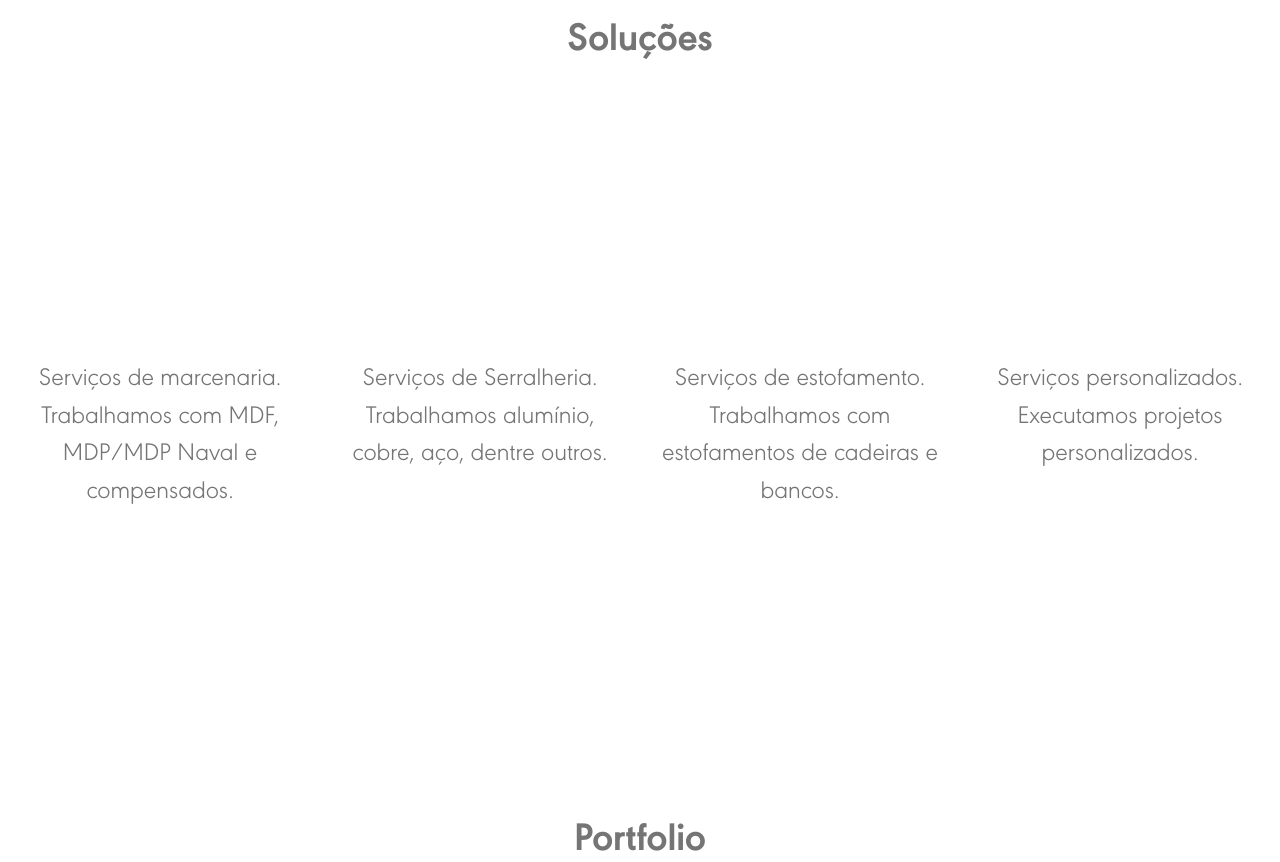
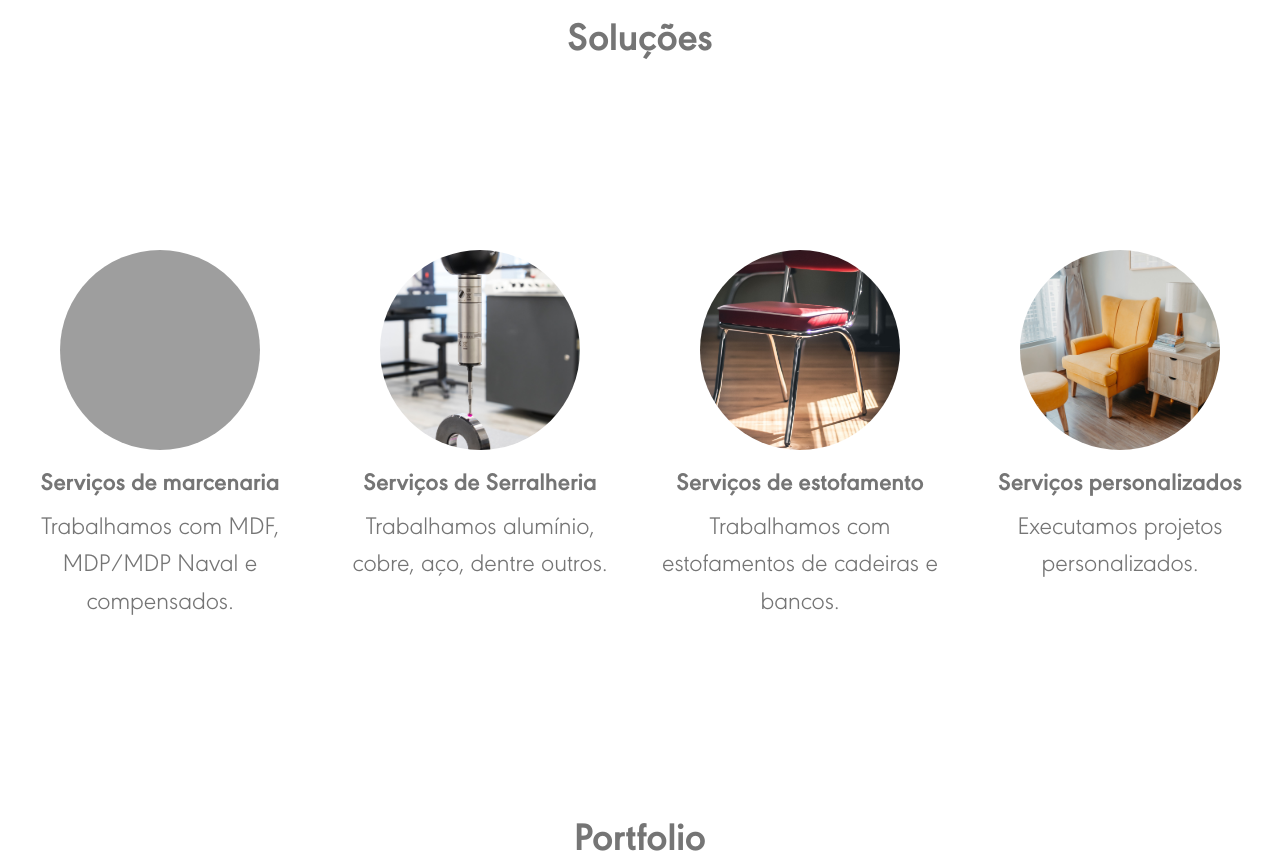
Before and after one commit to babipaula/06.arteto, a PHP site: page / in a window 1280 px wide. Shown: the part 1603-2465 px from the top of the page. Run offline with PHP 8.4, Linux system fonts and the light colour scheme; grey boxes are pictures that could not be loaded.

Commit message:
Add files via upload

```diff
--- a/CSS/estilo.css
+++ b/CSS/estilo.css
@@ -36,14 +36,15 @@ p{
 
 }
 
-h1,h2,h3,h4{
+h1,h2,h3,h4,h5{
     font-family: "URW Geometric Bold";
     color: #000000;
 }
 
-h2{
+ h2{
     color: #757575;
 }
+
 
 .borda{
     border: 1px solid gray;
@@ -118,7 +119,7 @@ h2{
     cursor: pointer;
     position: absolute;
     max-height: 2rem;
-    left: 0rem;
+    left: -1rem;
 
 }
 
@@ -126,7 +127,7 @@ h2{
     cursor: pointer;
     position: absolute;
     max-height: 2rem;
-    right: 0rem;
+    right: -1rem;
 
 }
 
@@ -199,6 +200,37 @@ h2{
     margin-top: 5rem;
 }
 
+.solucoesimg{
+    background-size: cover;
+    background-position: center;
+    height: 10rem;
+    width: 10rem;
+    border-radius: 20rem;
+    margin:auto;
+    margin-bottom: 1rem;
+}
+
+#Produto h5{
+    color: #757575;
+}
+
+#imagem_marcenaria{
+
+    background-image: url('../Imagens/Solucoes/marcenaria.jpg');
+}
+
+#imagem_serralheria{
+    background-image: url('../Imagens/Solucoes/serralheria.jpg');
+}
+
+#imagem_estofados{
+    background-image: url('../Imagens/Solucoes/estofado2.jpg');
+}
+
+#imagem_personalizados{
+    background-image: url('../Imagens/Solucoes/personalizacao.jpg');
+}
+
 @media screen and (max-width:1024px){
 
     .conteudo{
--- a/index.html
+++ b/index.html
@@ -119,38 +119,42 @@
 
                         <div id="solucoes_marcenaria" class="col-12 col-lg-3">
 
-                            <div id="imagem_marcenaria">
+                            <div id="imagem_marcenaria" class="solucoesimg">
 
                             </div>
+                            <h5>Serviços de marcenaria</h5>
 
-                            <p> Serviços de marcenaria. Trabalhamos com MDF, MDP/MDP Naval e compensados. </p>
+                            <p>Trabalhamos com MDF, MDP/MDP Naval e compensados. </p>
                         </div>
 
                         <div id="solucoes_serralheria" class="col-12 col-lg-3">
 
-                            <div id="imagem_serralheria">
+                            <div id="imagem_serralheria" class="solucoesimg">
 
                             </div>
-
-                            <p> Serviços de Serralheria. Trabalhamos alumínio, cobre, aço, dentre outros. </p>
+                            <h5>Serviços de Serralheria</h5>
+                            <p>Trabalhamos alumínio, cobre, aço, dentre outros. </p>
                         </div>
 
                         <div id="solucoes_estofados" class="col-12 col-lg-3">
 
-                            <div id="imagem_estofados">
+                            <div id="imagem_estofados" class="solucoesimg">
 
                             </div>
 
-                            <p> Serviços de estofamento. Trabalhamos com estofamentos de cadeiras e bancos. </p>
+                            <h5>Serviços de estofamento</h5>
+
+                            <p>Trabalhamos com estofamentos de cadeiras e bancos. </p>
                         </div>
 
                         <div id="solucoes_personalizados" class="col-12 col-lg-3">
 
-                            <div id="imagem_personalizados">
+                            <div id="imagem_personalizados" class="solucoesimg">
 
                             </div>
+                            <h5>Serviços personalizados</h5>
 
-                            <p> Serviços personalizados. Executamos projetos personalizados. </p>
+                            <p>Executamos projetos personalizados. </p>
                         </div>
 
 
```
Also changed, not shown: Imagens/Solucoes/serralheria.jpg (added).
